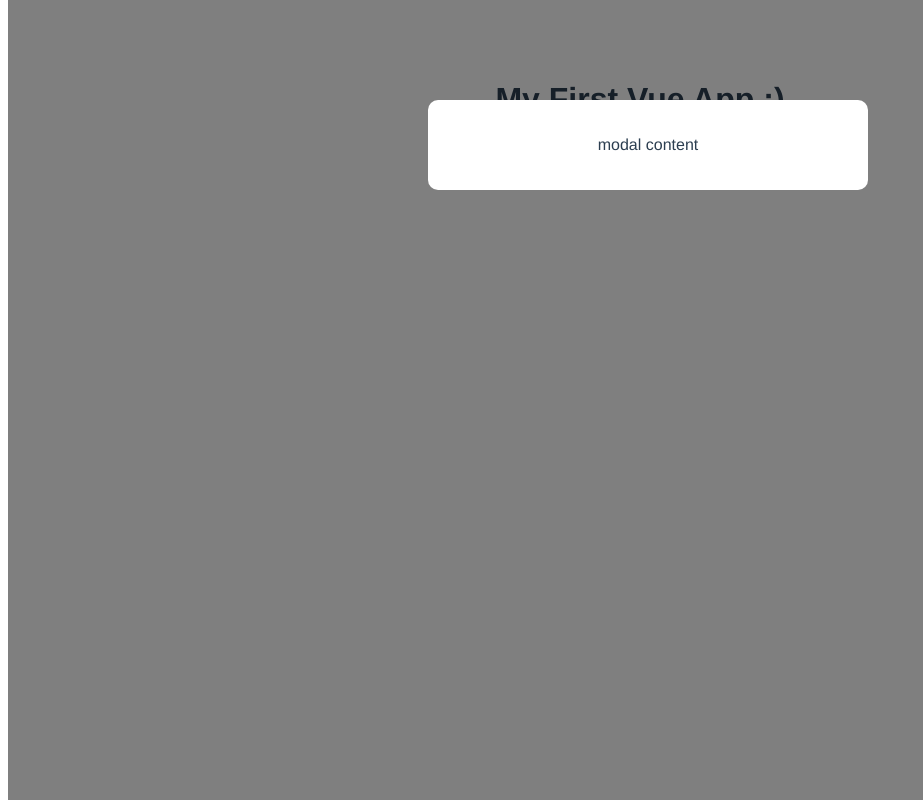
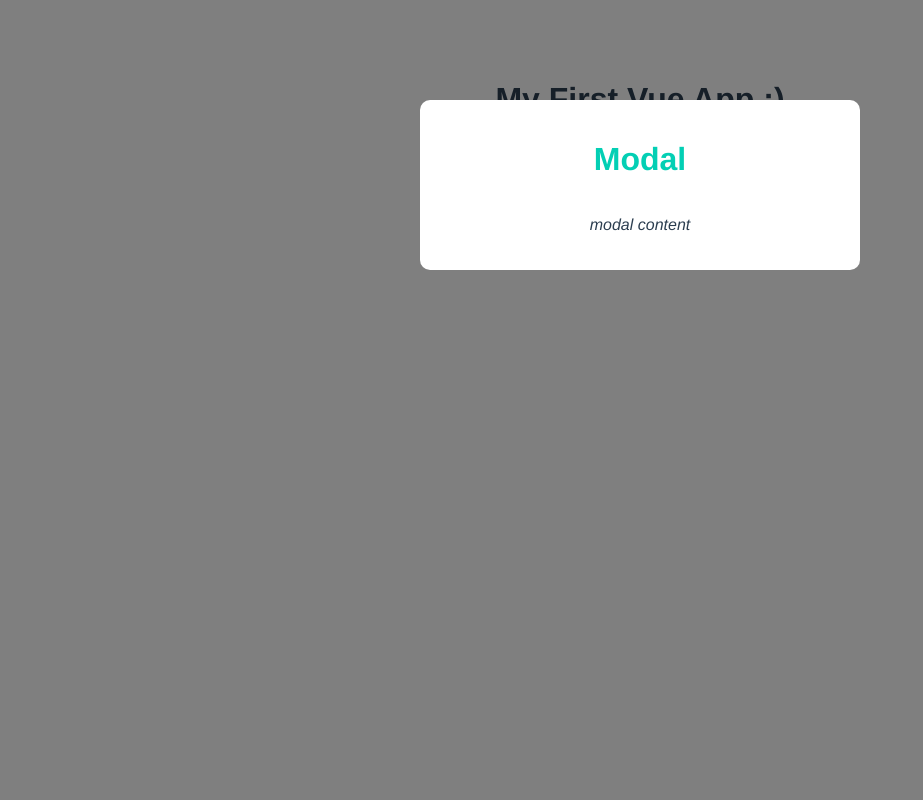
Before and after one commit to AndrzejChemerys/vue, a Vue app in the folder vue_courses/7_build_web_apps_with_vue_js_3_and_firebase/sec3/les1/modal-project/: page / in a window 1280 px wide. Shown: the whole page, without its empty margins (0-923 px from the left). Built offline with nearby package versions, Linux system fonts and the light colour scheme.

Commit message:
Component Styles & Global Styles

```diff
--- /dev/null
+++ b/vue_courses/7_build_web_apps_with_vue_js_3_and_firebase/sec3/les1/modal-project/src/assets/global.css
@@ -0,0 +1,6 @@
+body {
+    margin: 0;
+}
+p {
+    font-style: italic;
+}
--- a/vue_courses/7_build_web_apps_with_vue_js_3_and_firebase/sec3/les1/modal-project/src/components/Modal.vue
+++ b/vue_courses/7_build_web_apps_with_vue_js_3_and_firebase/sec3/les1/modal-project/src/components/Modal.vue
@@ -1,6 +1,9 @@
 <template>
   <div class="backdrop">
-    <div class="modal"><p>modal content</p></div>
+    <div class="modal">
+      <h1>Modal</h1>
+      <p>modal content</p>
+    </div>
   </div>
 </template>
 
@@ -25,4 +28,9 @@ name: "Modal"
     width: 100%;
     height: 100%;
   }
+  .modal h1 {
+    color: #03cfb4;
+    border: none;
+    padding: 0;
+  }
 </style>
--- a/vue_courses/7_build_web_apps_with_vue_js_3_and_firebase/sec3/les1/modal-project/src/main.js
+++ b/vue_courses/7_build_web_apps_with_vue_js_3_and_firebase/sec3/les1/modal-project/src/main.js
@@ -1,4 +1,5 @@
 import { createApp } from 'vue'
 import App from './App.vue'
+import './assets/global.css'
 
 createApp(App).mount('#app')
```
